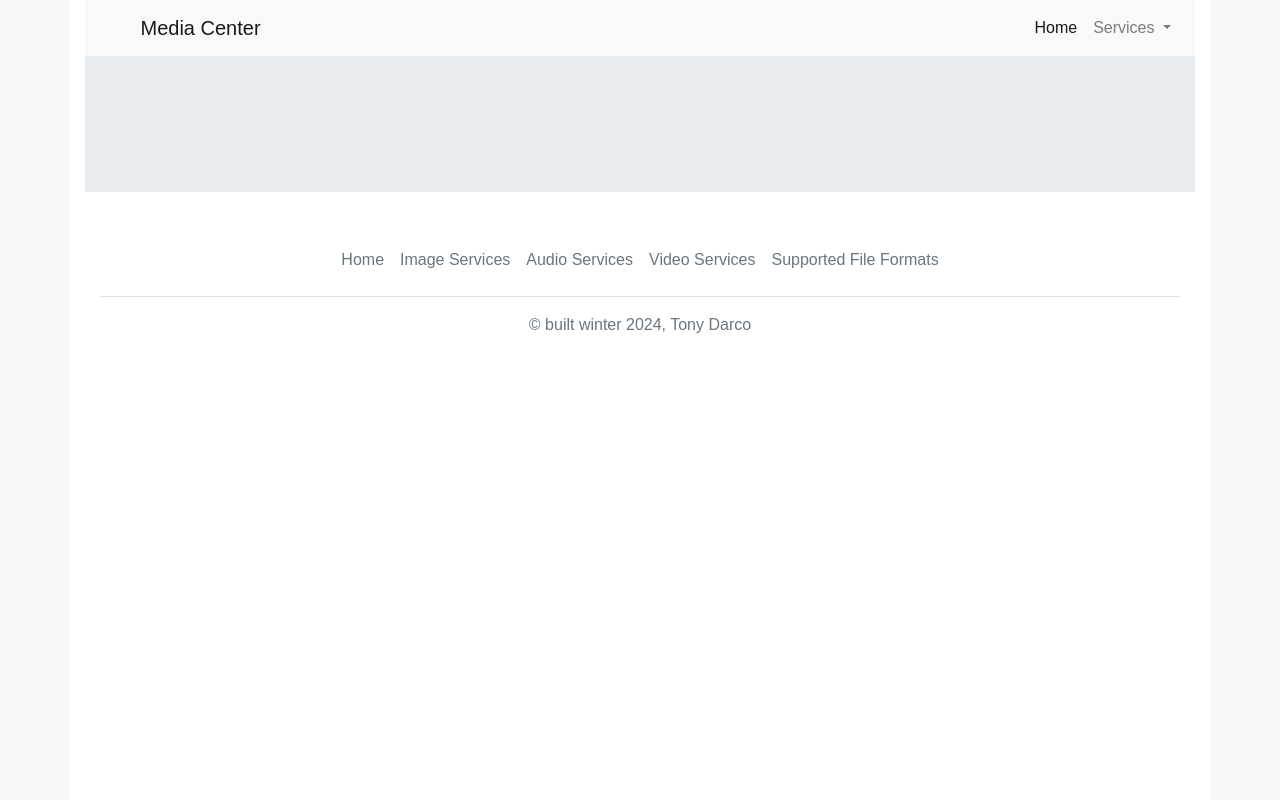
After one commit to tony-darco/media_center, a Flask app: template templates/error_pages/error_base.html in a window 1280 px wide. The commit adds this page. Run offline with Flask 3, Linux system fonts and the light colour scheme; the template is opened without the code that fills it, so the values that code supplies are empty; parts of the project's set-up code (start-up, migrations or seed data) failed here and were passed over; some libraries are stand-ins or nearby versions.

Commit message:
error base template created

```diff
--- a/templates/error_pages/404.html
+++ b/templates/error_pages/404.html
@@ -1,4 +1,4 @@
-{%extends 'base_template.html'%}
+{%extends 'error_pages/error_base.html'%}
 
 {% block head%}Page Not Found 404{%endblock%}
 
--- /dev/null
+++ b/templates/error_pages/error_base.html
@@ -0,0 +1,6 @@
+{%extends 'base_template.html'%}
+
+<div class="jumbotron jumbotron-fluid container">
+    <h1 class="display-4">{% block head%}{%endblock%}</h1>
+    {% block description %} {% endblock %}
+</div>
```
